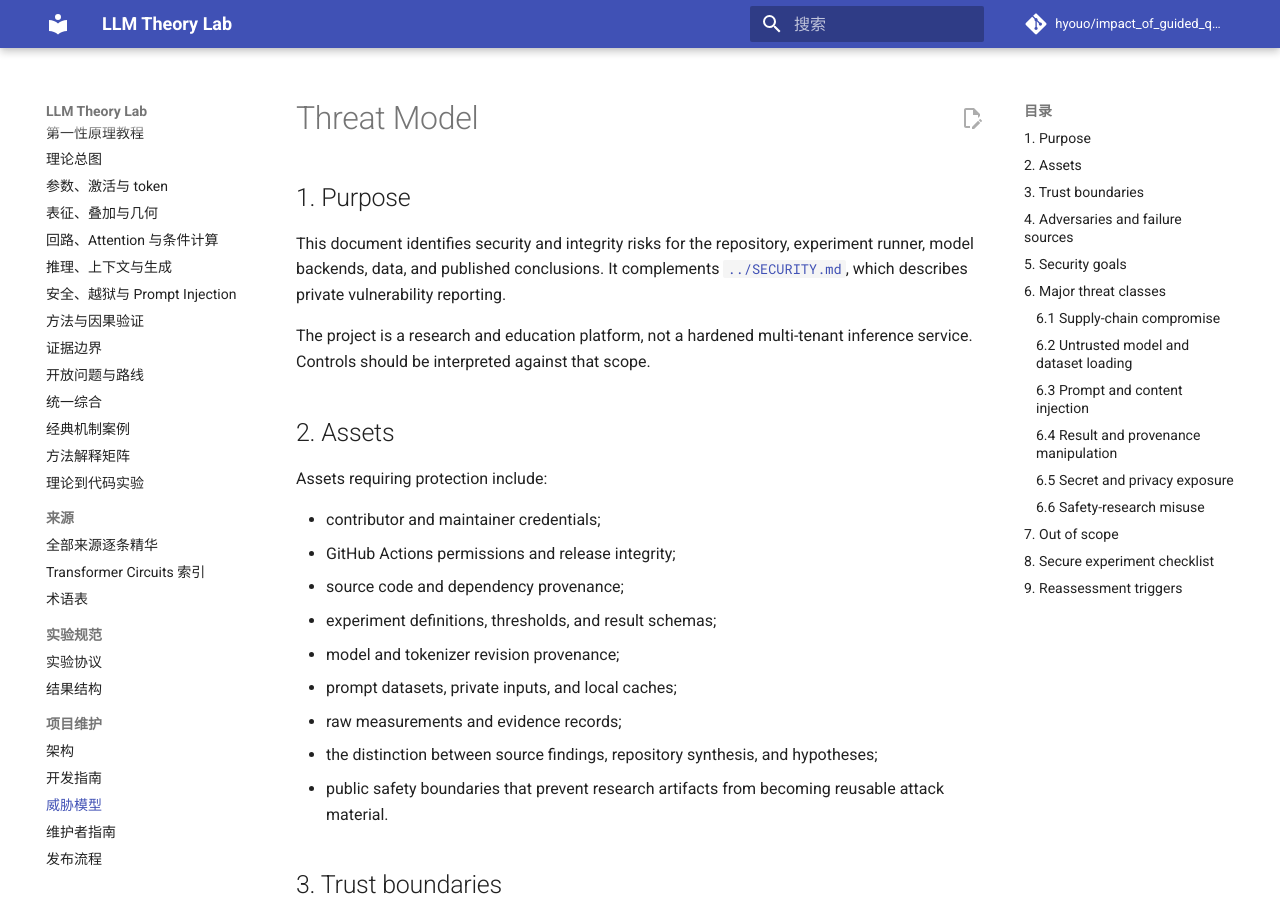
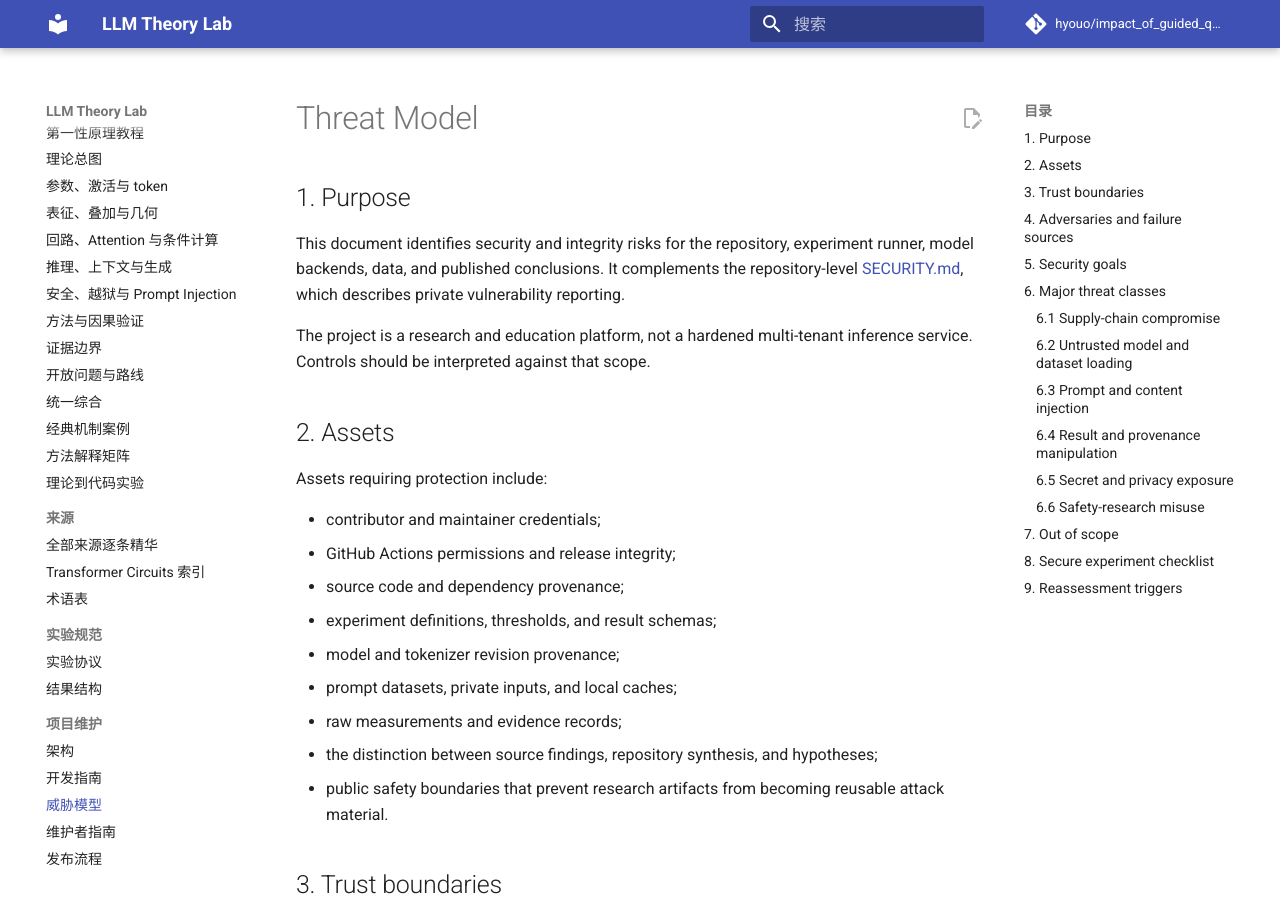
Before and after one commit to hyouo/impact_of_guided_questioning_on_llm_bias, an MkDocs documentation site: the page built from docs/THREAT_MODEL.md, in a window 1280 px wide and 900 px high. Built offline with MkDocs 1.6.1 and Material for MkDocs 9.7.7, drawn with Linux system fonts in a browser that asks for light colours; comment, search, counter and statistics services are not loaded.

Commit message:
docs: fix threat-model navigation and security link

```diff
--- a/docs/THREAT_MODEL.md
+++ b/docs/THREAT_MODEL.md
@@ -2,7 +2,7 @@
 
 ## 1. Purpose
 
-This document identifies security and integrity risks for the repository, experiment runner, model backends, data, and published conclusions. It complements [`../SECURITY.md`](../SECURITY.md), which describes private vulnerability reporting.
+This document identifies security and integrity risks for the repository, experiment runner, model backends, data, and published conclusions. It complements the repository-level [SECURITY.md](https://github.com/hyouo/impact_of_guided_questioning_on_llm_bias/blob/main/SECURITY.md), which describes private vulnerability reporting.
 
 The project is a research and education platform, not a hardened multi-tenant inference service. Controls should be interpreted against that scope.
 
```
